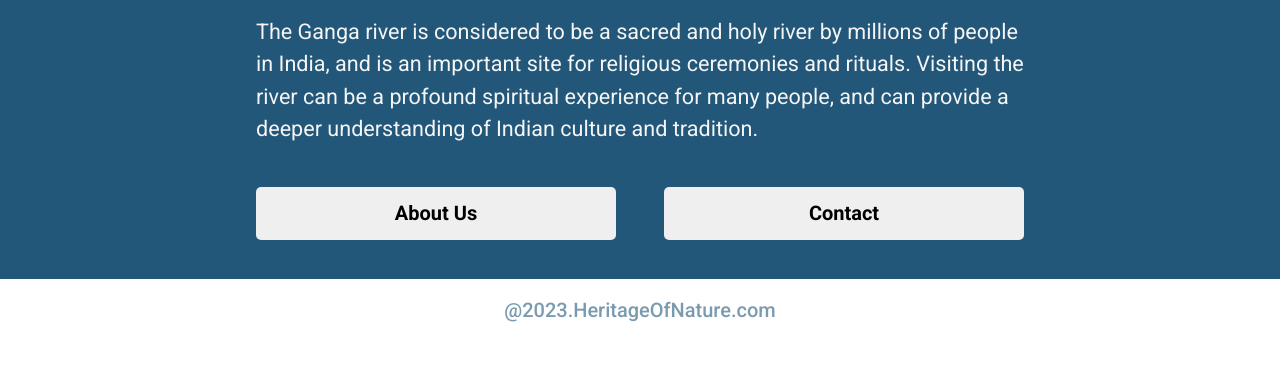
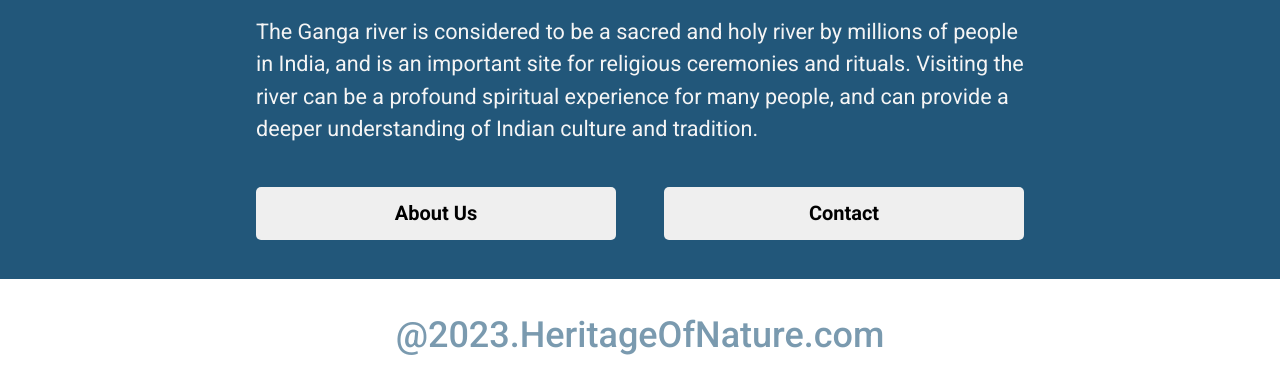
Before and after one commit to anynomous001/Heritage-Site, a website built with Vite: page index.html in a window 1280 px wide. Shown: the part 1807-2188 px from the top of the page. Before the commit the page ends 2153 px from the top, so only its background shows below. Built offline with nearby package versions, Linux system fonts and the light colour scheme.

Commit message:
Add files via upload

```diff
--- a/index.css
+++ b/index.css
@@ -163,7 +163,7 @@ button:hover {
 /*footer*/
 footer h4 {
 
-    font-size: 0.125rem;
+    font-size: 1rem;
     margin-top: 1em;
     font-weight: 500;
     color: rgba(34, 87, 122, 0.6);
@@ -264,7 +264,7 @@ footer {
     }
 
     footer h4 {
-        font-size: 1.25rem;
+        font-size: 2.25rem;
         margin-top: 1em;
         margin-bottom: 0;
     }
```
